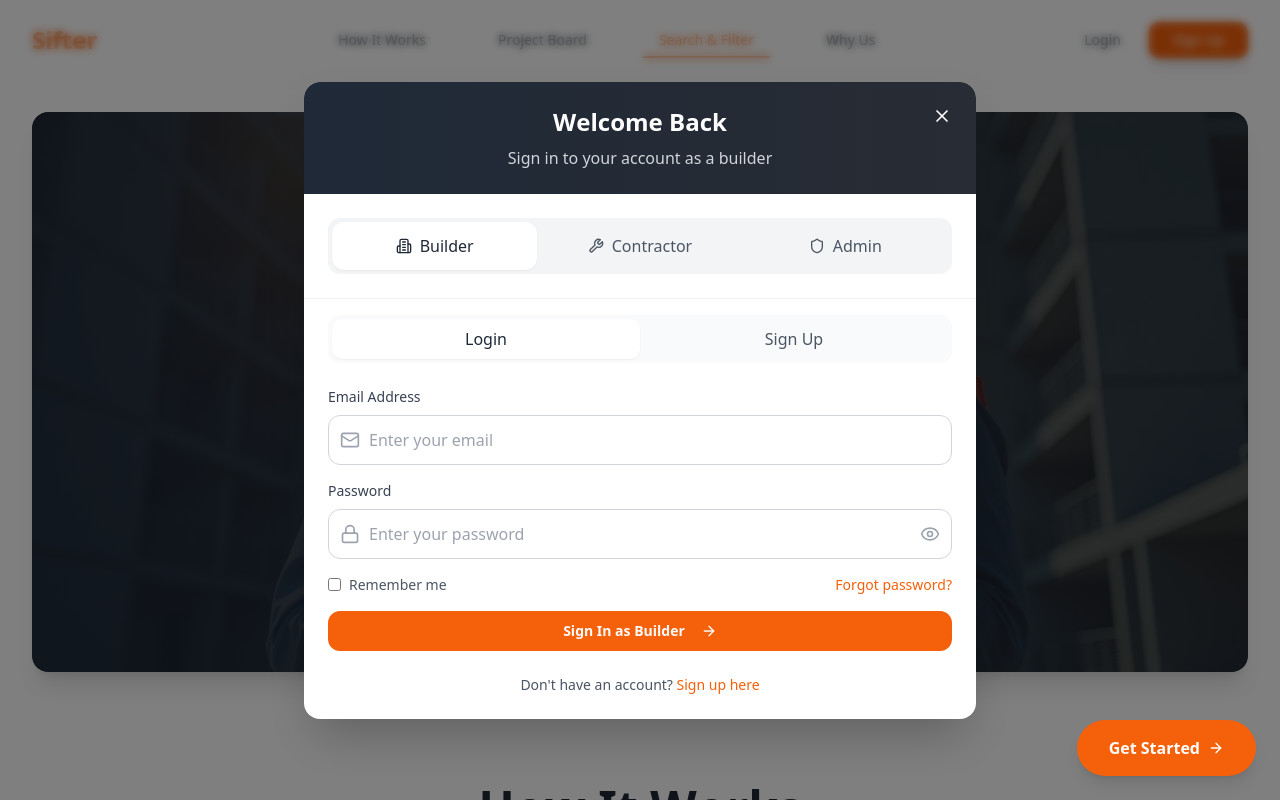
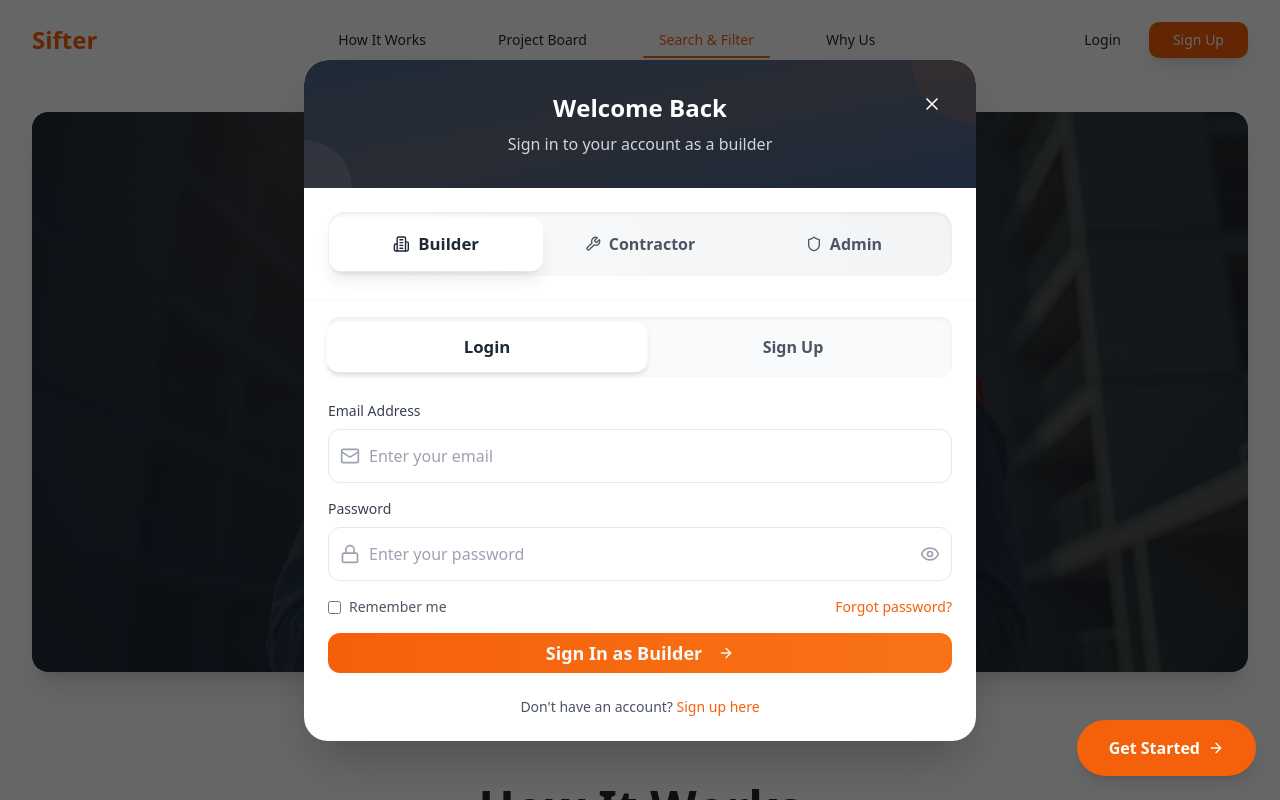
Before and after one commit to Abdulgafar4/buildmatch-network-flow, a React (Vite) app: page / in a window 1280 px wide. Both pictures are taken after a click on the button "Login". Shown: the top 800 px of the page. Built offline with nearby package versions, Linux system fonts and the light colour scheme.

Commit message:
Improve Auth design and animation

```diff
--- a/src/components/AuthModal.tsx
+++ b/src/components/AuthModal.tsx
@@ -38,25 +38,29 @@ const AuthModal: React.FC<AuthModalProps> = ({ isOpen, onClose }) => {
   if (!isOpen) return null;
 
   return (
-    <div className="fixed inset-0 z-50 flex items-center justify-center p-4 min-h-screen">
+    <div className="fixed inset-0 z-50 flex items-center justify-center p-4 min-h-screen animate-fade-in">
       {/* Backdrop */}
       <div
-        className="absolute inset-0 bg-black/50 backdrop-blur-sm"
+        className="absolute inset-0 bg-black/60 backdrop-blur-md transition-all duration-500"
         onClick={onClose}
       />
 
       {/* Modal */}
-      <div className="relative bg-white rounded-2xl shadow-2xl w-full max-w-2xl max-h-[90vh] overflow-y-auto">
+      <div className="relative bg-white rounded-3xl shadow-2xl w-full max-w-2xl max-h-[90vh] overflow-y-auto animate-scale-in transform transition-all duration-300 hover:shadow-3xl">
         {/* Header */}
-        <div className="relative bg-gradient-to-r from-construction-navy to-construction-charcoal p-6 text-white">
+        <div className="relative bg-gradient-to-br from-construction-navy via-construction-charcoal to-slate-800 p-8 text-white overflow-hidden">
+          {/* Animated background elements */}
+          <div className="absolute top-0 right-0 w-32 h-32 bg-construction-orange/10 rounded-full -translate-y-16 translate-x-16 animate-pulse"></div>
+          <div className="absolute bottom-0 left-0 w-24 h-24 bg-white/5 rounded-full translate-y-12 -translate-x-12 animate-pulse delay-1000"></div>
+
           <button
             onClick={onClose}
-            className="absolute top-4 right-4 p-2 hover:bg-white/10 rounded-lg transition-colors"
+            className="absolute top-6 right-6 p-2.5 hover:bg-white/20 rounded-xl transition-all duration-300 hover:rotate-90 hover:scale-110 group"
           >
-            <X className="h-5 w-5" />
+            <X className="h-5 w-5 transition-transform duration-300 group-hover:rotate-180" />
           </button>
 
-          <div className="text-center">
+          <div className="text-center relative z-10">
             <h2 className="text-2xl font-bold mb-2">
               <SplitText
                 text={
@@ -86,14 +90,14 @@ const AuthModal: React.FC<AuthModalProps> = ({ isOpen, onClose }) => {
 
         {/* User Type Selector - Only show for login and signup */}
         {authMode !== "forgot-password" && (
-          <div className="p-6 border-b border-gray-100">
-            <div className="flex bg-gray-100 rounded-xl p-1">
+          <div className="p-6 border-b border-gray-100/50">
+            <div className="flex bg-gradient-to-r from-gray-50 to-gray-100 rounded-2xl p-1.5 shadow-inner">
               <button
                 onClick={() => handleUserTypeSwitch("builder")}
-                className={`flex-1 flex items-center justify-center py-3 px-4 rounded-lg font-medium transition-all duration-300 ${
+                className={`flex-1 flex items-center justify-center py-3.5 px-4 rounded-xl font-semibold transition-all duration-300 hover:scale-105 ${
                   userType === "builder"
-                    ? "bg-white text-construction-navy shadow-sm"
-                    : "text-gray-600 hover:text-construction-navy"
+                    ? "bg-white text-construction-navy shadow-lg shadow-construction-navy/10 transform scale-105"
+                    : "text-gray-600 hover:text-construction-navy hover:bg-white/50"
                 }`}
               >
                 <Building2 className="h-4 w-4 mr-2" />
@@ -101,10 +105,10 @@ const AuthModal: React.FC<AuthModalProps> = ({ isOpen, onClose }) => {
               </button>
               <button
                 onClick={() => handleUserTypeSwitch("contractor")}
-                className={`flex-1 flex items-center justify-center py-3 px-4 rounded-lg font-medium transition-all duration-300 ${
+                className={`flex-1 flex items-center justify-center py-3.5 px-4 rounded-xl font-semibold transition-all duration-300 hover:scale-105 ${
                   userType === "contractor"
-                    ? "bg-white text-construction-navy shadow-sm"
-                    : "text-gray-600 hover:text-construction-navy"
+                    ? "bg-white text-construction-navy shadow-lg shadow-construction-navy/10 transform scale-105"
+                    : "text-gray-600 hover:text-construction-navy hover:bg-white/50"
                 }`}
               >
                 <Wrench className="h-4 w-4 mr-2" />
@@ -112,10 +116,10 @@ const AuthModal: React.FC<AuthModalProps> = ({ isOpen, onClose }) => {
               </button>
               <button
                 onClick={() => handleUserTypeSwitch("admin")}
-                className={`flex-1 flex items-center justify-center py-3 px-4 rounded-lg font-medium transition-all duration-300 ${
+                className={`flex-1 flex items-center justify-center py-3.5 px-4 rounded-xl font-semibold transition-all duration-300 hover:scale-105 ${
                   userType === "admin"
-                    ? "bg-white text-red-600 shadow-sm"
-                    : "text-gray-600 hover:text-red-600"
+                    ? "bg-white text-red-600 shadow-lg shadow-red-500/10 transform scale-105"
+                    : "text-gray-600 hover:text-red-600 hover:bg-white/50"
                 }`}
               >
                 <Shield className="h-4 w-4 mr-2" />
@@ -128,23 +132,23 @@ const AuthModal: React.FC<AuthModalProps> = ({ isOpen, onClose }) => {
         {/* Auth Mode Tabs - Only show for login and signup */}
         {authMode !== "forgot-password" && (
           <div className="px-6 pt-4">
-            <div className="flex bg-gray-50 rounded-lg p-1">
+            <div className="flex bg-gray-50 rounded-xl p-1.5 shadow-inner">
               <button
                 onClick={() => handleModeSwitch("login")}
-                className={`flex-1 py-2 px-4 rounded-md font-medium transition-all duration-300 ${
+                className={`flex-1 py-3 px-4 rounded-lg font-semibold transition-all duration-300 hover:scale-105 ${
                   authMode === "login"
-                    ? "bg-white text-construction-navy shadow-sm"
-                    : "text-gray-600 hover:text-construction-navy"
+                    ? "bg-white text-construction-navy shadow-md transform scale-105"
+                    : "text-gray-600 hover:text-construction-navy hover:bg-white/50"
                 }`}
               >
                 Login
               </button>
               <button
                 onClick={() => handleModeSwitch("signup")}
-                className={`flex-1 py-2 px-4 rounded-md font-medium transition-all duration-300 ${
+                className={`flex-1 py-3 px-4 rounded-lg font-semibold transition-all duration-300 hover:scale-105 ${
                   authMode === "signup"
-                    ? "bg-white text-construction-navy shadow-sm"
-                    : "text-gray-600 hover:text-construction-navy"
+                    ? "bg-white text-construction-navy shadow-md transform scale-105"
+                    : "text-gray-600 hover:text-construction-navy hover:bg-white/50"
                 }`}
               >
                 Sign Up
@@ -154,7 +158,7 @@ const AuthModal: React.FC<AuthModalProps> = ({ isOpen, onClose }) => {
         )}
 
         {/* Form Content */}
-        <div className={`p-6 transition-all duration-300 ${isAnimating ? 'opacity-0 transform scale-95' : 'opacity-100 transform scale-100'}`}>
+        <div className={`p-6 transition-all duration-500 ${isAnimating ? 'opacity-0 transform scale-95 blur-sm' : 'opacity-100 transform scale-100 blur-0'}`}>
           {authMode === "login" ? (
             <LoginForm userType={userType} onForgotPassword={() => handleModeSwitch("forgot-password")} onClose={onClose} />
           ) : authMode === "signup" ? (
@@ -215,7 +219,7 @@ const LoginForm: React.FC<{ userType: UserType; onForgotPassword: () => void; on
           <input
             type="email"
             placeholder="Enter your email"
-            className="w-full pl-10 pr-4 py-3 border border-gray-300 rounded-xl focus:ring-2 focus:ring-construction-orange focus:border-transparent transition-all"
+            className="w-full pl-10 pr-4 py-3.5 border border-gray-200 rounded-xl focus:ring-3 focus:ring-construction-orange/30 focus:border-construction-orange focus:scale-105 transition-all duration-300 hover:border-gray-400"
           />
         </div>
       </div>
@@ -229,7 +233,7 @@ const LoginForm: React.FC<{ userType: UserType; onForgotPassword: () => void; on
           <input
             type={showPassword ? "text" : "password"}
             placeholder="Enter your password"
-            className="w-full pl-10 pr-12 py-3 border border-gray-300 rounded-xl focus:ring-2 focus:ring-construction-orange focus:border-transparent transition-all"
+            className="w-full pl-10 pr-12 py-3.5 border border-gray-200 rounded-xl focus:ring-3 focus:ring-construction-orange/30 focus:border-construction-orange focus:scale-105 transition-all duration-300 hover:border-gray-400"
           />
           <button
             type="button"
@@ -257,7 +261,7 @@ const LoginForm: React.FC<{ userType: UserType; onForgotPassword: () => void; on
 
       <Button
         type="submit"
-        className="w-full bg-construction-orange hover:bg-construction-orange-light py-3 rounded-xl font-semibold transition-all duration-200 hover:scale-105"
+        className="w-full bg-gradient-to-r from-construction-orange to-orange-500 hover:from-construction-orange-light hover:to-orange-400 py-4 rounded-xl font-bold text-lg transition-all duration-300 hover:scale-105 hover:shadow-lg shadow-construction-orange/30"
       >
         Sign In as {userType === "builder" ? "Builder" : userType === "contractor" ? "Contractor" : "Admin"}
         <ArrowRight className="h-4 w-4 ml-2" />
```
